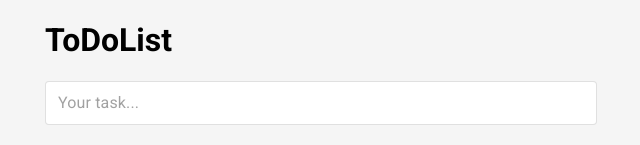
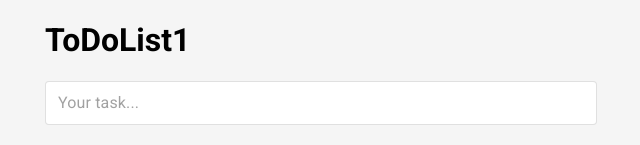
Before and after one commit to nasvetil/ToDoList, a React (Create React App) app: page / in a window 1280 px wide. Shown: the top 145 px of the page, without its empty margins (319-959 px from the left). Built offline with nearby package versions, Linux system fonts and the light colour scheme.

Commit message:
balallal

```diff
--- a/src/App.js
+++ b/src/App.js
@@ -61,7 +61,7 @@ function App() {
       }
     >
       <Container maxWidth="sm">
-        <h1>ToDoList</h1>
+        <h1>ToDoList1</h1>
         <AddTodo onCreate={addTodo}/>
         <TodoBlock todos={todos}/>
       </Container>
```
